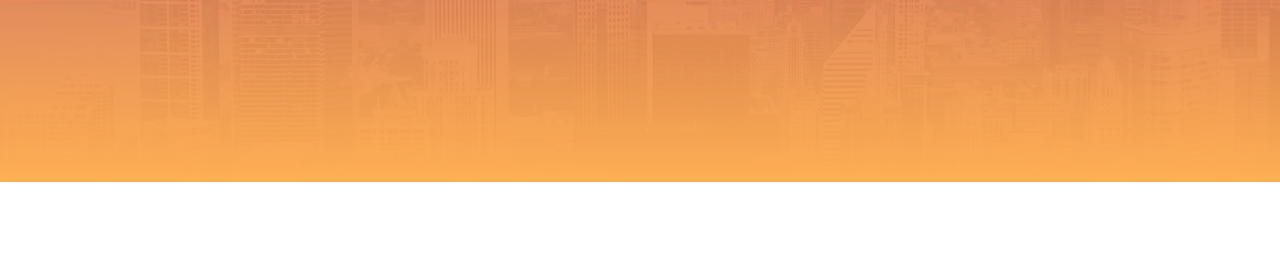
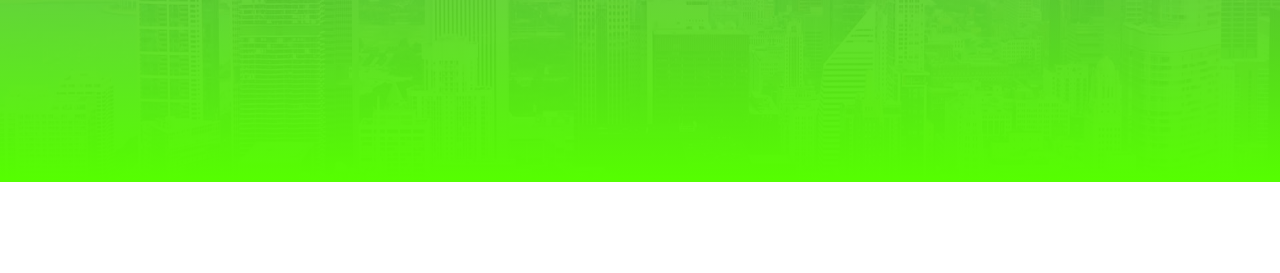
Before and after one commit to marchanteman/EcoSteel, a plain HTML site: page index.html in a window 1280 px wide. Shown: the part 310-583 px from the top of the page. Drawn offline with nearby package versions, Linux system fonts and the light colour scheme.

Commit message:
new gradient

```diff
--- a/style.css
+++ b/style.css
@@ -178,7 +178,7 @@ h6 {
 }
 
 .banner-overlay {
-	background: linear-gradient(to bottom, rgba(171, 47, 82, 0.82) 0%, #ffaf53 100%);
+	background: linear-gradient(to bottom, rgba(108, 122, 137, 0.82) 0%, #55ff00 100%);
 	padding: 220px 0px 170px;
 }
 
```
